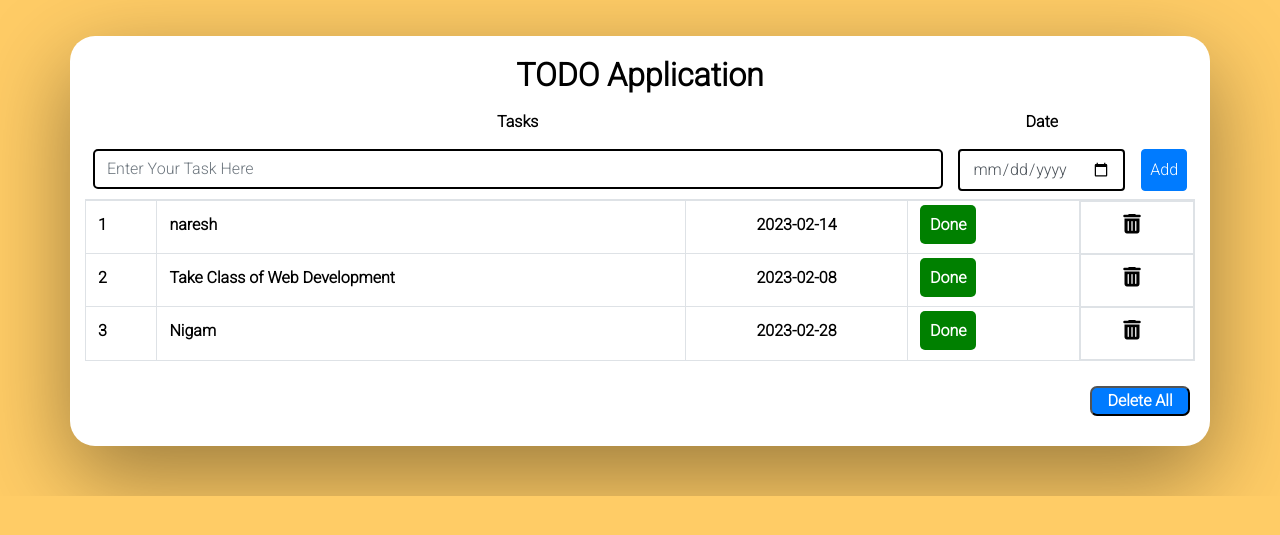
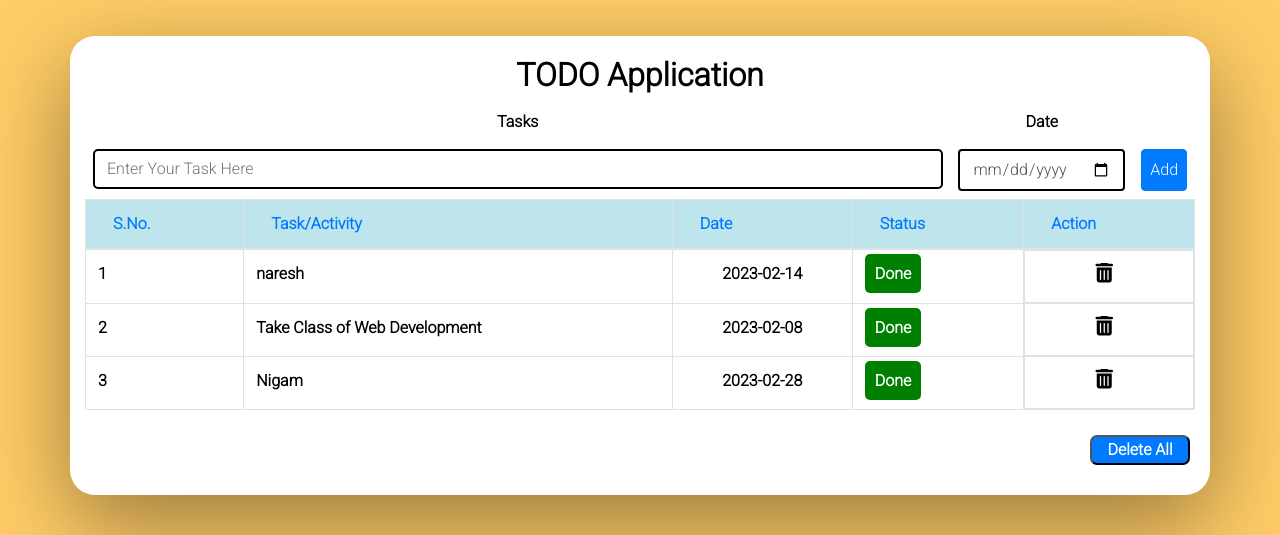
Before and after one commit to RaiNigam/todo1, a PHP site: page /index.php in a window 1280 px wide. Shown: the part 192-727 px from the top of the page. Run offline with PHP 8.4, Linux system fonts and the light colour scheme; a user stored in the database is signed in; data comes from the database, SQL or seed files in the repository; some libraries are stand-ins or nearby versions.

Commit message:
sorting in ascending order

```diff
--- a/index.php
+++ b/index.php
@@ -90,37 +90,40 @@ if(isset($_POST['submit'])) {
                required></div>
             <div class="p-2 text-lg-center"><label for="#" class="dateLabel">Date</label>
               <input type="date" class="form-control inputDate" name="date" placeholder="Date" class="date" required></div>
-            <div class="p-2 align-self-end"><button type="submit" name="add" class="btn btn-primary p-2">Add</button>
+            <div class="p-2 align-self-end"><button type="submit" name="submit" class="btn btn-primary p-2">Add</button>
             </div>
           </div>
       </form>
-      <?php
-      if(isset($_POST['add'])){ ?>
+
         <thead>
         <tr class="table-info table_header">
-        <th><a class="column_sort" id="id" data-order="desc" href="#">S.No.</a></th>
-                               <th><a class="column_sort" id="task" data-order="desc" href="#">Tasks</a></th>
-                               <th><a class="column_sort" id="date" data-order="desc" href="#">Date</a></th>
-                               <th><a class="column_sort" id="status" data-order="desc" href="#">Status</a></th>
-                               <th><a class="column_sort" data-order="desc" href="#">Action</a></th>
+        <th><a class="col-1" href="?sort=id">S.No.</a></th>
+        <th><a class="col-7"href="?sort=task">Task/Activity</a></th>
+        <th><a class="col-2 date" href="?sort=date">Date</a></th>
+        <th><a class="col-1" href="?sort=status">Status</a></th>
+        <th><a class="col-1" href="#">Action</a></th>
+
+        </tr>
         </tr>
 
       </thead>
-      <?php
-      }
-      ?>
-
-
       <tr>
       </tr>
       <tbody>
       <?php
+
             	require 'db.php';
+              if (isset($_GET['sort'])) {
+                $column = trim(strip_tags($_GET['sort']));
+                $orderby = "ORDER BY $column";
+               } else {
+                 $orderby = "";
+               }
               $user = $_SESSION['email'];
              $query = mysqli_query($conn,"SELECT * from tbl_user where email = '$user'");
             $row =mysqli_fetch_array($query);
             $id = $row['id'];
-              $query = $conn->query("SELECT * FROM `tbl_task` where user_id ='$id'");
+              $query = $conn->query("SELECT * FROM `tbl_task` where user_id='$id' $orderby");
               $count = 1;
               while($fetch = $query->fetch_array()){
             ?>
@@ -157,7 +160,7 @@ if(isset($_POST['submit'])) {
       </tbody>
               </table>
               <div class="home">
-         <a href="./deleteALL.php"><button> Delete All</button></a>
+<a href="./deleteALL.php"><button> Delete All</button></a>
         </div>
         </div>
 
```
